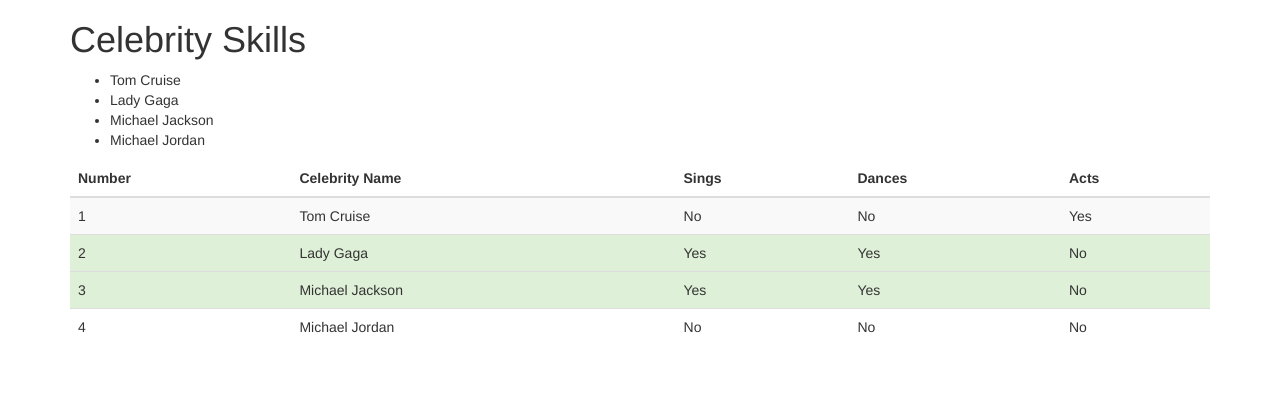
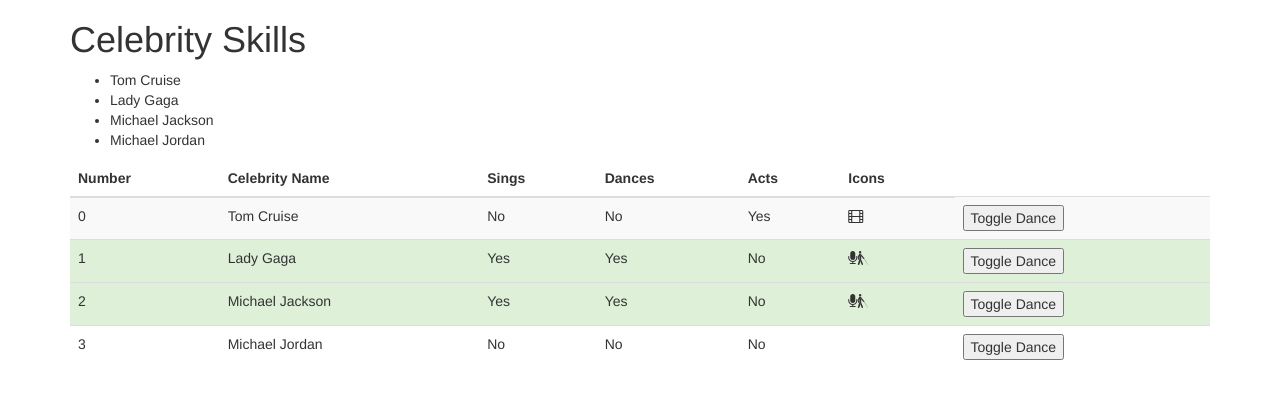
Before and after one commit to spratmannc/angular-training-exercise, an Angular app: page / in a window 1280 px wide. Shown: the top 398 px of the page. Built offline with nearby package versions, Linux system fonts and the light colour scheme.

Commit message:
after class 4

```diff
--- a/src/app/app.component.html
+++ b/src/app/app.component.html
@@ -11,15 +11,13 @@
       <th>Sings</th>
       <th>Dances</th>
       <th>Acts</th>
+      <th>Icons</th>
     </tr>
   </thead>
   <tbody>
-    <tr *ngFor="let celeb of celebs; let i = index;" [appSuccess]="celeb.sing">
-      <td>{{i + 1}}</td>
-      <td>{{celeb.name}}</td>
-      <td>{{celeb.sing | yesno}}</td>
-      <td>{{celeb.dance | yesno}}</td>
-      <td>{{celeb.act | yesno }}</td>
+    <tr *ngFor="let celeb of celebs;"
+        app-celebrityrow [celeb]="celeb"
+        [appSuccess]="celeb.sing">
     </tr>
   </tbody>
 </table>
--- a/src/app/app.component.ts
+++ b/src/app/app.component.ts
@@ -39,4 +39,10 @@
     }
 
   ];
+
+  constructor() {
+    this.celebs.forEach((c,i) => {
+      c.index = i;
+    } )
+  }
 }
--- a/src/app/app.module.ts
+++ b/src/app/app.module.ts
@@ -5,12 +5,14 @@
 import { AppComponent } from './app.component';
 import { YesnoPipe } from './yesno.pipe';
 import { SuccessDirective } from './success.directive';
+import { CelebrityrowComponent } from './celebrityrow/celebrityrow.component';
 
 @NgModule({
   declarations: [
     AppComponent,
     YesnoPipe,
-    SuccessDirective
+    SuccessDirective,
+    CelebrityrowComponent
   ],
   imports: [
     BrowserModule,
--- a/src/app/celebrity.ts
+++ b/src/app/celebrity.ts
@@ -1,6 +1,7 @@
 
 
 export interface Celebrity {
+    index?: number;
     name: string;
     sing: boolean;
     dance: boolean;
--- /dev/null
+++ b/src/app/celebrityrow/celebrityrow.component.html
@@ -0,0 +1,13 @@
+<td>{{celeb.index}}</td>
+<td>{{celeb.name}}</td>
+<td>{{celeb.sing | yesno}}</td>
+<td>{{celeb.dance | yesno}}</td>
+<td>{{celeb.act | yesno }}</td>
+<td>
+  <i class="fa fa-microphone" *ngIf="celeb.sing"></i>
+  <i class="fa fa-film" *ngIf="celeb.act"></i>
+  <i class="fa fa-blind" *ngIf="celeb.dance"></i>
+</td>
+<td>
+    <button (click)="toggle()">Toggle Dance</button>
+</td>
--- /dev/null
+++ b/src/app/celebrityrow/celebrityrow.component.ts
@@ -0,0 +1,22 @@
+import { Component, OnInit, Input } from '@angular/core';
+import { Celebrity } from "../celebrity";
+
+@Component({
+  selector: '[app-celebrityrow]',
+  templateUrl: "./celebrityrow.component.html",
+  styles: []
+})
+export class CelebrityrowComponent implements OnInit {
+
+  @Input()
+  celeb: Celebrity;
+
+  constructor() { }
+
+  ngOnInit() {
+  }
+
+  toggle() {
+    this.celeb.dance = !this.celeb.dance;
+  }
+}
--- a/src/index.html
+++ b/src/index.html
@@ -8,6 +8,7 @@
 
   <meta name="viewport" content="width=device-width, initial-scale=1">
   <link rel="stylesheet" href="https://cdnjs.cloudflare.com/ajax/libs/twitter-bootstrap/3.3.7/css/bootstrap.css" />
+  <link href="https://maxcdn.bootstrapcdn.com/font-awesome/4.7.0/css/font-awesome.min.css" rel="stylesheet" integrity="sha384-wvfXpqpZZVQGK6TAh5PVlGOfQNHSoD2xbE+QkPxCAFlNEevoEH3Sl0sibVcOQVnN" crossorigin="anonymous">
 </head>
 
 <body>
```
